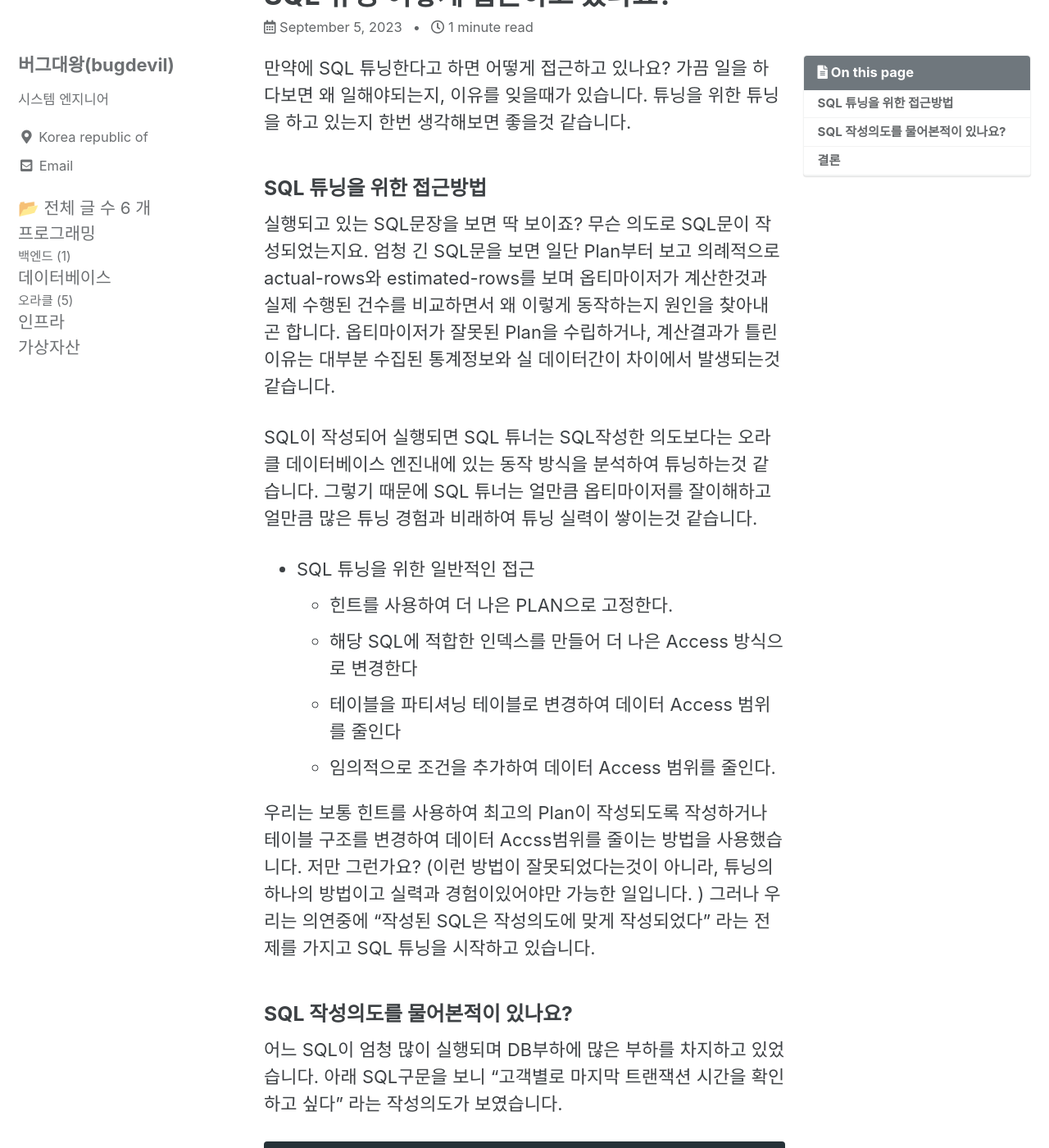
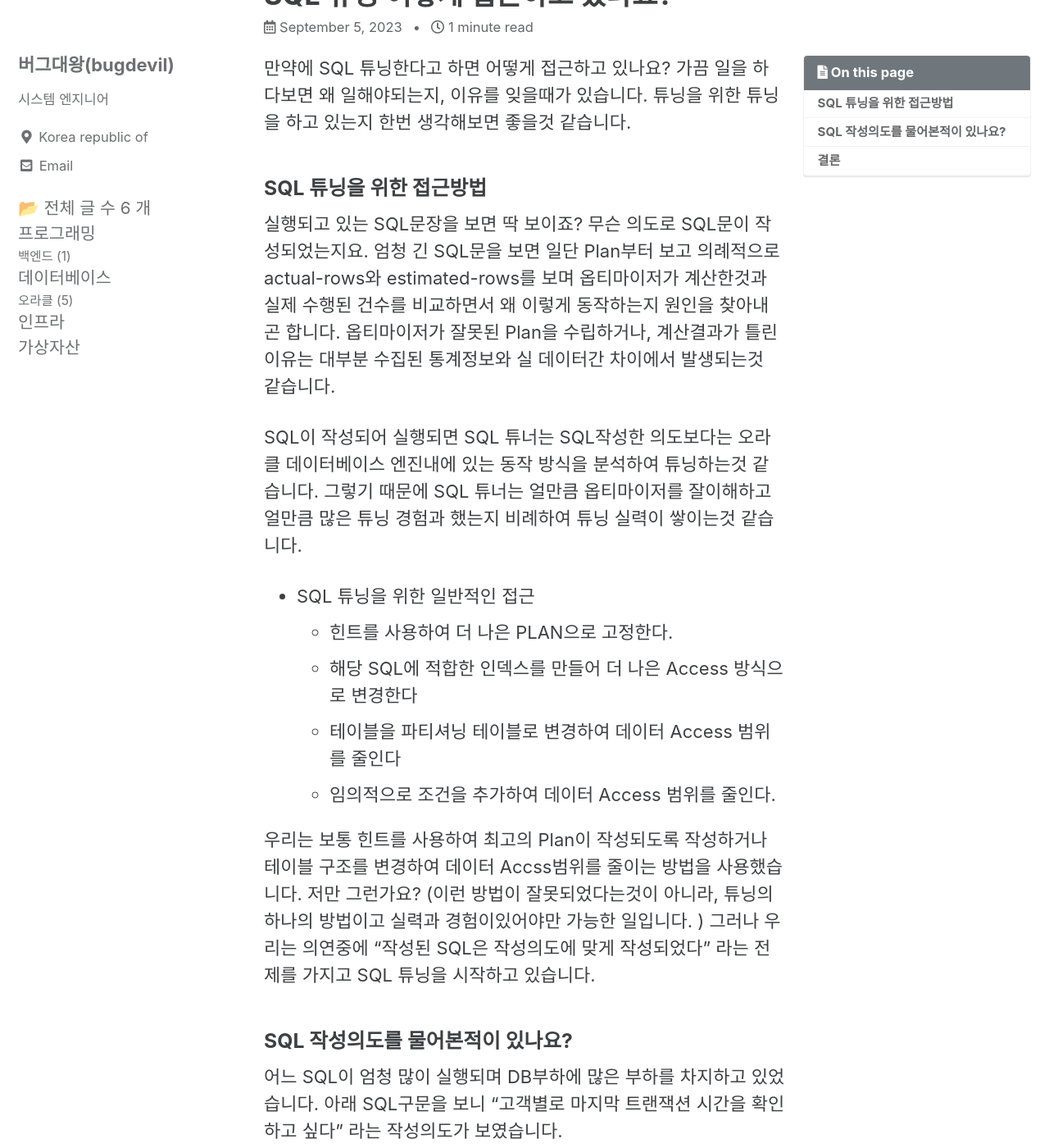
Before and after one commit to kosate/kosate.github.io, a Jekyll site: the page built from _posts/2023-09-05-how-to-approach-SQL-tuning.md, in a window 1280 px wide and 1400 px high, scrolled down 201 px. Shown: the whole window at 82% size. Built offline with Jekyll 4.4.1, drawn with Linux system fonts in a browser that asks for light colours; cached includes are drawn as plain includes; a script that is not in the unit is left out; comment, search, counter and statistics services are not loaded; some of the changed text lies outside the part shown.

Commit message:
modify typo

```diff
--- a/_posts/2023-09-05-how-to-approach-SQL-tuning.md
+++ b/_posts/2023-09-05-how-to-approach-SQL-tuning.md
@@ -20,9 +20,9 @@
 
 실행되고 있는 SQL문장을 보면 딱 보이죠? 무슨 의도로 SQL문이 작성되었는지요.
 엄청 긴 SQL문을 보면 일단 Plan부터 보고 의례적으로 actual-rows와 estimated-rows를 보며 옵티마이저가 계산한것과 실제 수행된 건수를 비교하면서 왜 이렇게 동작하는지 원인을 찾아내곤 합니다.
-옵티마이저가 잘못된 Plan을 수립하거나, 계산결과가 틀린 이유는 대부분 수집된 통계정보와 실 데이터간이 차이에서 발생되는것 같습니다.
+옵티마이저가 잘못된 Plan을 수립하거나, 계산결과가 틀린 이유는 대부분 수집된 통계정보와 실 데이터간 차이에서 발생되는것 같습니다.
 
-SQL이 작성되어 실행되면 SQL 튜너는 SQL작성한 의도보다는 오라클 데이터베이스 엔진내에 있는 동작 방식을 분석하여 튜닝하는것 같습니다. 그렇기 때문에 SQL 튜너는 얼만큼 옵티마이저를 잘이해하고 얼만큼 많은 튜닝 경험과 비래하여 튜닝 실력이 쌓이는것 같습니다.
+SQL이 작성되어 실행되면 SQL 튜너는 SQL작성한 의도보다는 오라클 데이터베이스 엔진내에 있는 동작 방식을 분석하여 튜닝하는것 같습니다. 그렇기 때문에 SQL 튜너는 얼만큼 옵티마이저를 잘이해하고 얼만큼 많은 튜닝 경험과 했는지 비례하여 튜닝 실력이 쌓이는것 같습니다.
 
 - SQL 튜닝을 위한 일반적인 접근
   - 힌트를 사용하여 더 나은 PLAN으로 고정한다.
@@ -47,7 +47,7 @@
 
 SQL문장은 너무 단순해보이지만, 위에 언급한 일반적인 접근방법으로도 충분히 성능 향상시킬수 있습니다.
 
-하지만 또다른 접근 방법도 필요합니다. SQL작성한 개발자에게 물어 보았습니다.
+하지만 또다른 접근 방법도 필요합니다. SQL작성한 개발자에게 물어보는 방법입니다.
 - "이 SQL은 무슨 의도로 작성한건가요?" 내가 생각하기에는.. 이런의도인것 같은데..
 - 개발자 왈~ "아 최근에 활동 했던 고객 목록을 확인하고 싶어요" 라는 말을 했습니다.
 
```
Also changed, not shown: other parts of _posts/2023-09-05-how-to-approach-SQL-tuning.md (+1 -1 lines).
